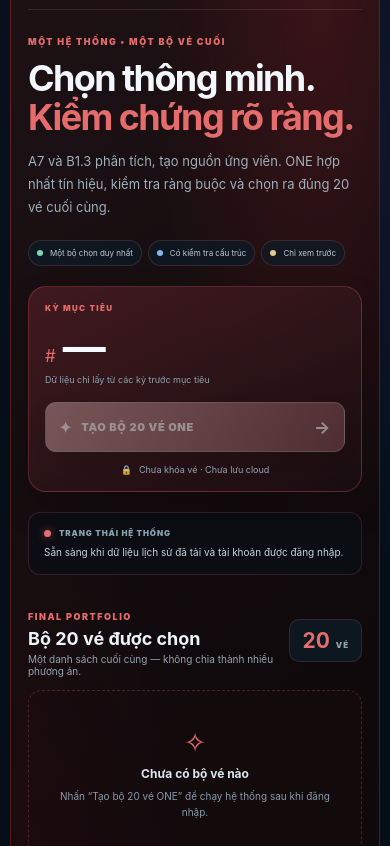
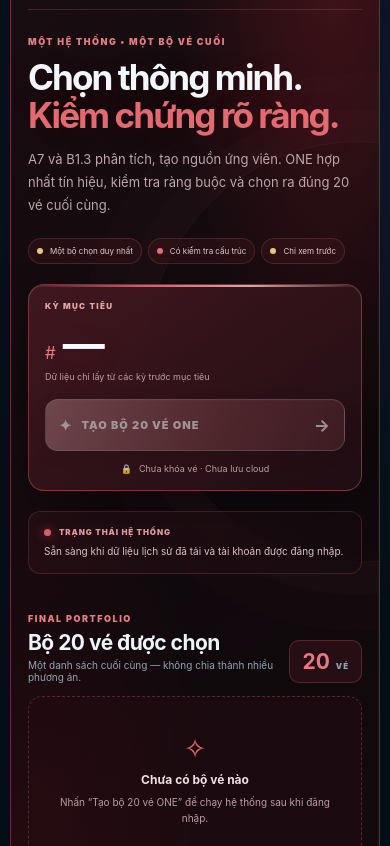
Before and after one commit to hieuthao732-byte/powerai655, a website: page index.html in a window 390 px wide. Shown: the part 660-1506 px from the top of the page. Drawn offline with Linux system fonts and the light colour scheme; no server answers.

Commit message:
Polish PowerAI ONE Vietlott red interface

```diff
--- a/one-ui.css
+++ b/one-ui.css
@@ -29,3 +29,117 @@
 .one-empty-state{border-color:rgba(255,110,110,.25);background:rgba(30,10,15,.42)}
 .one-audit-title b{color:#f2dfe2}
 @media(prefers-reduced-motion:no-preference){.one-generate-btn{transition:transform .18s,filter .18s,box-shadow .18s}.one-generate-btn:hover{box-shadow:0 10px 28px rgba(230,48,60,.32)}}
+
+
+/* POWERAI ONE — polished Vietlott red visual pass */
+.one-shell{
+  --one-red:#e92735;
+  --one-red-hot:#ff4b55;
+  --one-red-soft:#ff858b;
+  border:1px solid rgba(255,91,99,.38);
+  border-radius:28px;
+  background:
+    radial-gradient(ellipse at 88% 0%,rgba(225,31,47,.25),transparent 34%),
+    radial-gradient(ellipse at 4% 92%,rgba(119,12,27,.26),transparent 38%),
+    linear-gradient(145deg,#1c0c11 0%,#10080c 54%,#17090e 100%);
+  box-shadow:0 28px 80px rgba(0,0,0,.38),0 0 0 1px rgba(255,255,255,.018) inset;
+}
+.one-shell:after{
+  content:"";position:absolute;z-index:-1;pointer-events:none;
+  width:420px;height:420px;right:-190px;top:190px;border-radius:50%;
+  border:1px solid rgba(255,95,105,.10);
+  box-shadow:0 0 0 32px rgba(255,95,105,.018),0 0 0 68px rgba(255,95,105,.014);
+}
+.one-topline{border-bottom-color:rgba(255,116,124,.20)}
+.one-brand-mark{font-size:13px;letter-spacing:.15em}
+.one-brand-mark:before{
+  content:"";display:inline-block;width:8px;height:8px;margin:0 9px 1px 0;
+  border-radius:50%;background:#ff4b55;box-shadow:0 0 13px rgba(255,65,78,.9);
+}
+.one-brand-mark b{color:#ff5a64}
+.one-lab{color:#c18a91}
+.one-lab i{background:#ff505b;box-shadow:0 0 12px #ff505b}
+.one-kicker{color:#ff777e}
+.one-copy h2{letter-spacing:-.055em;text-shadow:0 5px 35px rgba(235,38,53,.13)}
+.one-copy h2 em{color:#ff626c}
+.one-copy>p{color:#c0a5aa}
+.one-pills span{border-color:rgba(255,120,128,.18);background:rgba(65,18,27,.48);color:#e4c9cd}
+.one-dot.green{background:#f2c46b}.one-dot.blue{background:#ff6670}.one-dot.gold{background:#f2c46b}
+.one-action-card{
+  position:relative;overflow:hidden;
+  border:1px solid rgba(255,105,113,.38);
+  background:linear-gradient(145deg,rgba(77,21,31,.96),rgba(35,12,19,.98));
+  box-shadow:0 20px 48px rgba(0,0,0,.3),inset 0 1px 0 rgba(255,255,255,.05);
+}
+.one-action-card:before{
+  content:"";position:absolute;inset:0 0 auto;height:2px;
+  background:linear-gradient(90deg,transparent,#ff5c66,#ffb0a7,transparent);opacity:.9;
+}
+.one-action-label{color:#f0a1a5}
+.one-target b{font-size:clamp(42px,5vw,54px);text-shadow:0 5px 28px rgba(255,56,70,.17)}
+.one-target span{color:#ff747d}
+.one-action-meta{color:#c99ca3}
+.one-generate-btn{
+  min-height:52px;border:1px solid rgba(255,205,205,.4);border-radius:13px;
+  background:linear-gradient(105deg,#fa5661 0%,#d91f32 54%,#a90f28 100%);
+  color:#fff;font-size:11px;letter-spacing:.09em;
+  box-shadow:0 12px 28px rgba(196,24,44,.28),inset 0 1px 0 rgba(255,255,255,.24);
+}
+.one-generate-btn:hover{filter:brightness(1.1);box-shadow:0 15px 32px rgba(215,30,49,.38),inset 0 1px 0 rgba(255,255,255,.28)}
+.one-safe-note{color:#c59ba1}
+.one-status-row,.one-audit-panel{
+  border-color:rgba(255,115,123,.19);
+  background:linear-gradient(110deg,rgba(49,15,23,.68),rgba(24,10,15,.72));
+}
+.one-status-indicator{color:#ff9ba0}
+.one-status-indicator i{background:#ff5964;box-shadow:0 0 11px rgba(255,70,82,.7)}
+.one-status-message{color:#e0c3c7}
+.one-result-head{margin-top:32px}
+.one-result-head h3{font-size:21px;letter-spacing:-.025em}
+.one-count{border-color:rgba(255,105,113,.25);background:rgba(62,17,27,.58)}
+.one-count b{color:#ff727b}
+.one-ticket-grid{gap:11px}
+.one-ticket-grid .ticketCard{
+  position:relative;overflow:hidden;
+  border-color:rgba(255,112,120,.20);
+  border-radius:15px;
+  background:linear-gradient(135deg,rgba(59,19,28,.96),rgba(29,12,18,.98));
+  box-shadow:0 8px 22px rgba(0,0,0,.13),inset 0 1px 0 rgba(255,255,255,.035);
+  transition:transform .18s ease,border-color .18s ease,box-shadow .18s ease;
+}
+.one-ticket-grid .ticketCard:after{
+  content:"";position:absolute;left:0;top:0;bottom:0;width:3px;
+  background:linear-gradient(180deg,#ff5661,rgba(255,86,97,.08));
+}
+.one-ticket-grid .ticketCard:hover{
+  transform:translateY(-3px);border-color:rgba(255,115,123,.42);
+  box-shadow:0 14px 30px rgba(0,0,0,.22),0 0 22px rgba(215,33,52,.07);
+}
+.one-ticket-grid .ticketHead b{color:#ff9aa0}
+.one-ticket-grid .ticketHead small{color:#bb9299}
+.one-ticket-grid .ball{
+  width:clamp(32px,4vw,40px);height:clamp(32px,4vw,40px);
+  border:1px solid rgba(255,177,177,.30);
+  background:linear-gradient(145deg,#f7dfe0 0%,#e7bfc3 48%,#c98b94 100%);
+  color:#57121d;font-size:12px;
+  box-shadow:0 4px 10px rgba(0,0,0,.2),inset 0 1px 0 rgba(255,255,255,.72);
+}
+.one-empty-state{border-color:rgba(255,115,123,.27);background:rgba(48,13,22,.36)}
+.one-empty-state b{color:#f3dfe1}
+.one-empty-state span{color:#c19ba1}
+.one-audit-title>span{color:#ff737c}
+.one-audit-title b{color:#f2dfe2}
+.one-audit-title small{color:#b88d94}
+.one-audit-content{color:#c5a5aa}
+.one-disclaimer{color:#a9858c}
+@media(min-width:900px){
+  .one-ticket-grid{grid-template-columns:repeat(2,minmax(0,1fr))}
+  .one-ticket-grid .ticketCard{padding:15px 17px}
+}
+@media(max-width:700px){
+  .one-shell{border-radius:20px;padding:17px}
+  .one-copy h2{font-size:clamp(33px,9vw,39px)}
+  .one-action-card{border-radius:16px}
+  .one-result-head{align-items:flex-end}
+  .one-ticket-grid{gap:8px}
+}
```
